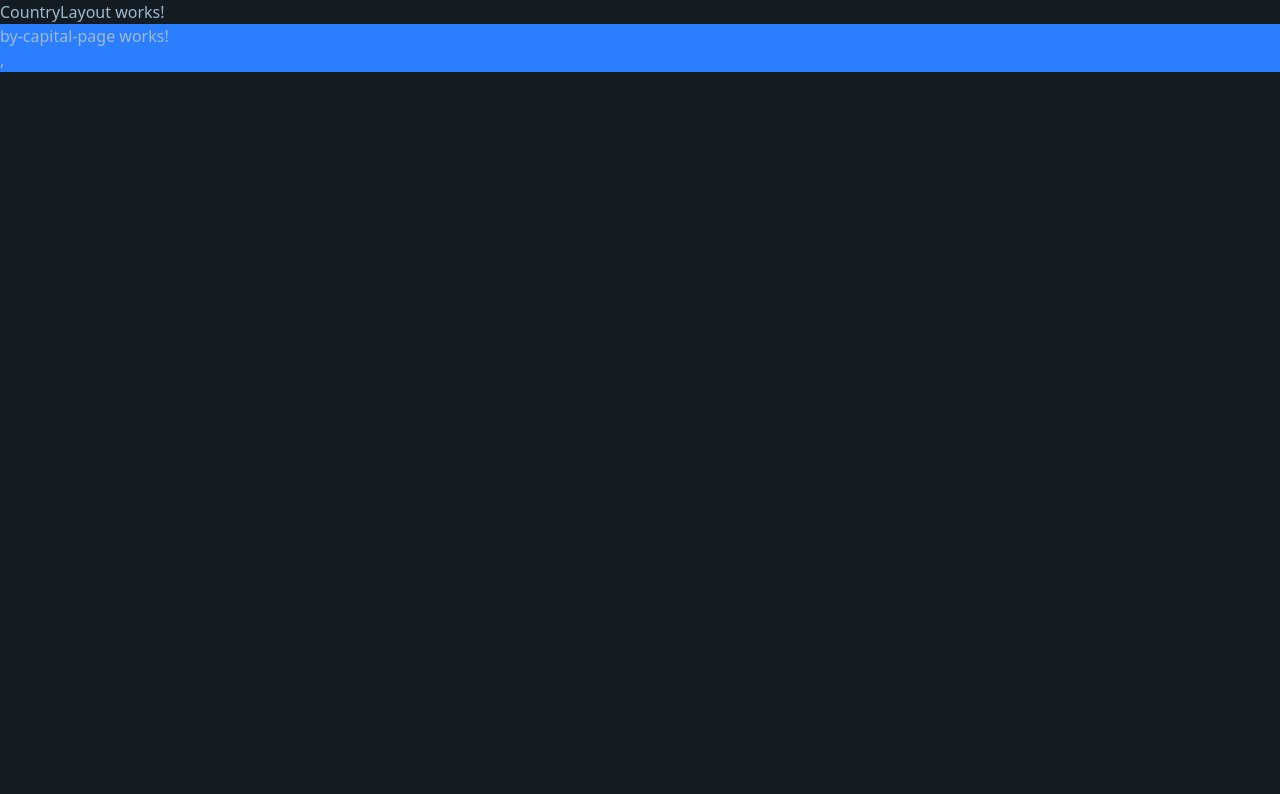
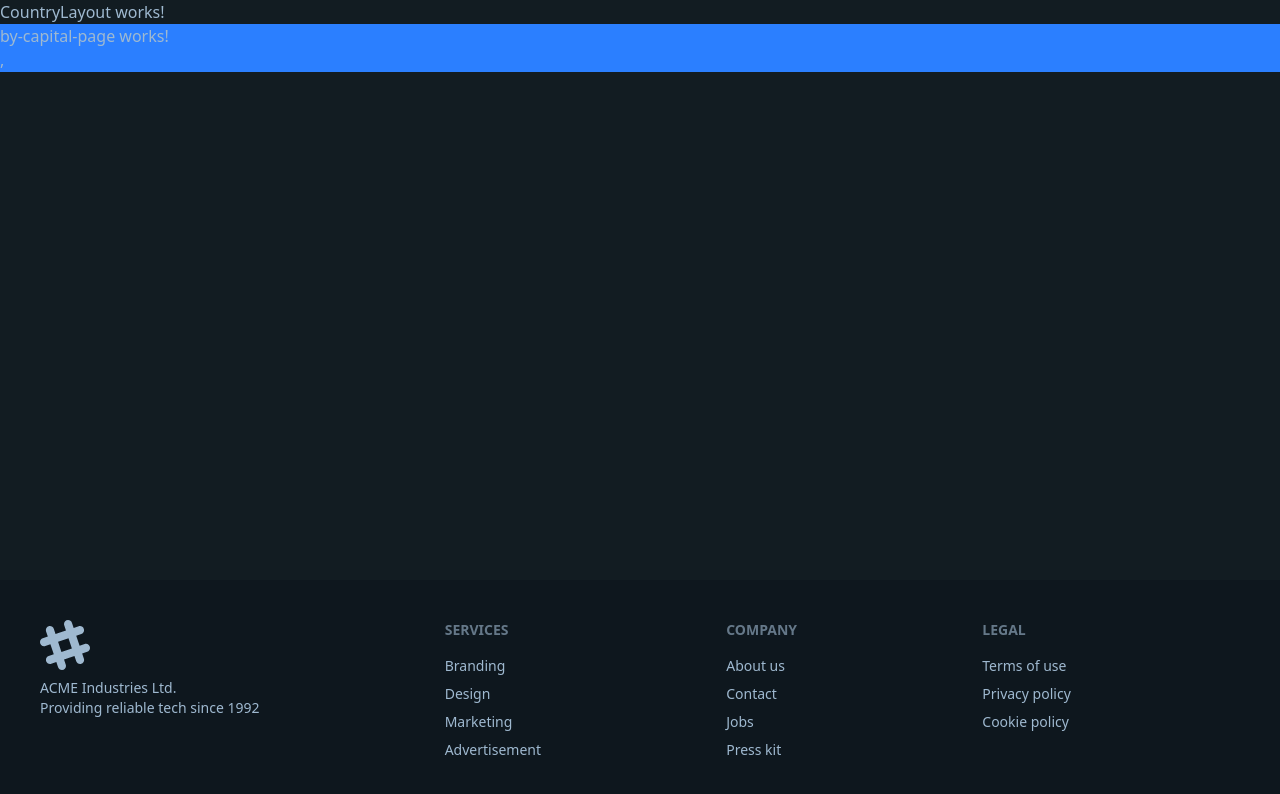
Before and after one commit to JulianMontu/04-country-app-ang-19, an Angular app: page /country/by-capital in a window 1280 px wide. Shown: the top 794 px of the page. Built offline with nearby package versions, Linux system fonts and the light colour scheme.

Commit message:
footer estatico

```diff
--- a/src/app/app.component.html
+++ b/src/app/app.component.html
@@ -1 +1,9 @@
-<router-outlet/>
+<main class="m-auto flex-grow flex flex-col min-h-screen">
+  <router-outlet />
+  <div class="flex-1 flex-grow">
+
+  </div>
+
+  <app-footer />
+
+</main>
--- a/src/app/app.component.ts
+++ b/src/app/app.component.ts
@@ -1,9 +1,10 @@
 import { Component } from '@angular/core';
 import { RouterOutlet } from '@angular/router';
+import { FooterComponent } from './shared/components/footer/footer.component';
 
 @Component({
   selector: 'app-root',
-  imports: [RouterOutlet],
+  imports: [RouterOutlet,FooterComponent],
   templateUrl: './app.component.html',
 })
 export class AppComponent {
--- /dev/null
+++ b/src/app/shared/components/footer/footer.component.html
@@ -0,0 +1,40 @@
+<footer class="footer sm:footer-horizontal bg-base-200 text-base-content p-10">
+  <aside>
+    <svg
+      width="50"
+      height="50"
+      viewBox="0 0 24 24"
+      xmlns="http://www.w3.org/2000/svg"
+      fill-rule="evenodd"
+      clip-rule="evenodd"
+      class="fill-current">
+      <path
+        d="M22.672 15.226l-2.432.811.841 2.515c.33 1.019-.209 2.127-1.23 2.456-1.15.325-2.148-.321-2.463-1.226l-.84-2.518-5.013 1.677.84 2.517c.391 1.203-.434 2.542-1.831 2.542-.88 0-1.601-.564-1.86-1.314l-.842-2.516-2.431.809c-1.135.328-2.145-.317-2.463-1.229-.329-1.018.211-2.127 1.231-2.456l2.432-.809-1.621-4.823-2.432.808c-1.355.384-2.558-.59-2.558-1.839 0-.817.509-1.582 1.327-1.846l2.433-.809-.842-2.515c-.33-1.02.211-2.129 1.232-2.458 1.02-.329 2.13.209 2.461 1.229l.842 2.515 5.011-1.677-.839-2.517c-.403-1.238.484-2.553 1.843-2.553.819 0 1.585.509 1.85 1.326l.841 2.517 2.431-.81c1.02-.33 2.131.211 2.461 1.229.332 1.018-.21 2.126-1.23 2.456l-2.433.809 1.622 4.823 2.433-.809c1.242-.401 2.557.484 2.557 1.838 0 .819-.51 1.583-1.328 1.847m-8.992-6.428l-5.01 1.675 1.619 4.828 5.011-1.674-1.62-4.829z"></path>
+    </svg>
+    <p>
+      ACME Industries Ltd.
+      <br />
+      Providing reliable tech since 1992
+    </p>
+  </aside>
+  <nav>
+    <h6 class="footer-title">Services</h6>
+    <a class="link link-hover">Branding</a>
+    <a class="link link-hover">Design</a>
+    <a class="link link-hover">Marketing</a>
+    <a class="link link-hover">Advertisement</a>
+  </nav>
+  <nav>
+    <h6 class="footer-title">Company</h6>
+    <a class="link link-hover">About us</a>
+    <a class="link link-hover">Contact</a>
+    <a class="link link-hover">Jobs</a>
+    <a class="link link-hover">Press kit</a>
+  </nav>
+  <nav>
+    <h6 class="footer-title">Legal</h6>
+    <a class="link link-hover">Terms of use</a>
+    <a class="link link-hover">Privacy policy</a>
+    <a class="link link-hover">Cookie policy</a>
+  </nav>
+</footer>
--- /dev/null
+++ b/src/app/shared/components/footer/footer.component.ts
@@ -0,0 +1,9 @@
+import { ChangeDetectionStrategy, Component } from '@angular/core';
+
+@Component({
+  selector: 'app-footer',
+  imports: [],
+  templateUrl: './footer.component.html',
+  changeDetection: ChangeDetectionStrategy.OnPush,
+})
+export class FooterComponent { }
--- a/src/app/shared/pages/home-page/home-page.component.html
+++ b/src/app/shared/pages/home-page/home-page.component.html
@@ -1 +1,18 @@
-<p>home-page works!</p>,
+<div
+  class="hero min-h-screen"
+  style="background-image: url(https://img.daisyui.com/images/stock/photo-1507358522600-9f71e620c44e.webp);"
+>
+  <div class="hero-overlay"></div>
+  <div class="hero-content text-neutral-content text-center">
+    <div class="max-w-md">
+      <h1 class="mb-5 text-5xl font-bold">Aplicación Países</h1>
+      <p class="mb-5">
+        Provident cupiditate voluptatem et in. Quaerat fugiat ut assumenda excepturi exercitationem
+        quasi. In deleniti eaque aut repudiandae et a id nisi.
+      </p>
+      <button
+      routerLink="/country"
+       class="btn btn-primary">Empezar</button>
+    </div>
+  </div>
+</div>
--- a/src/app/shared/pages/home-page/home-page.component.ts
+++ b/src/app/shared/pages/home-page/home-page.component.ts
@@ -1,8 +1,9 @@
 import { ChangeDetectionStrategy, Component } from '@angular/core';
+import { RouterLink } from '@angular/router';
 
 @Component({
   selector: 'app-home-page',
-  imports: [],
+  imports: [RouterLink],
   templateUrl: './home-page.component.html',
   changeDetection: ChangeDetectionStrategy.OnPush,
 })
```
